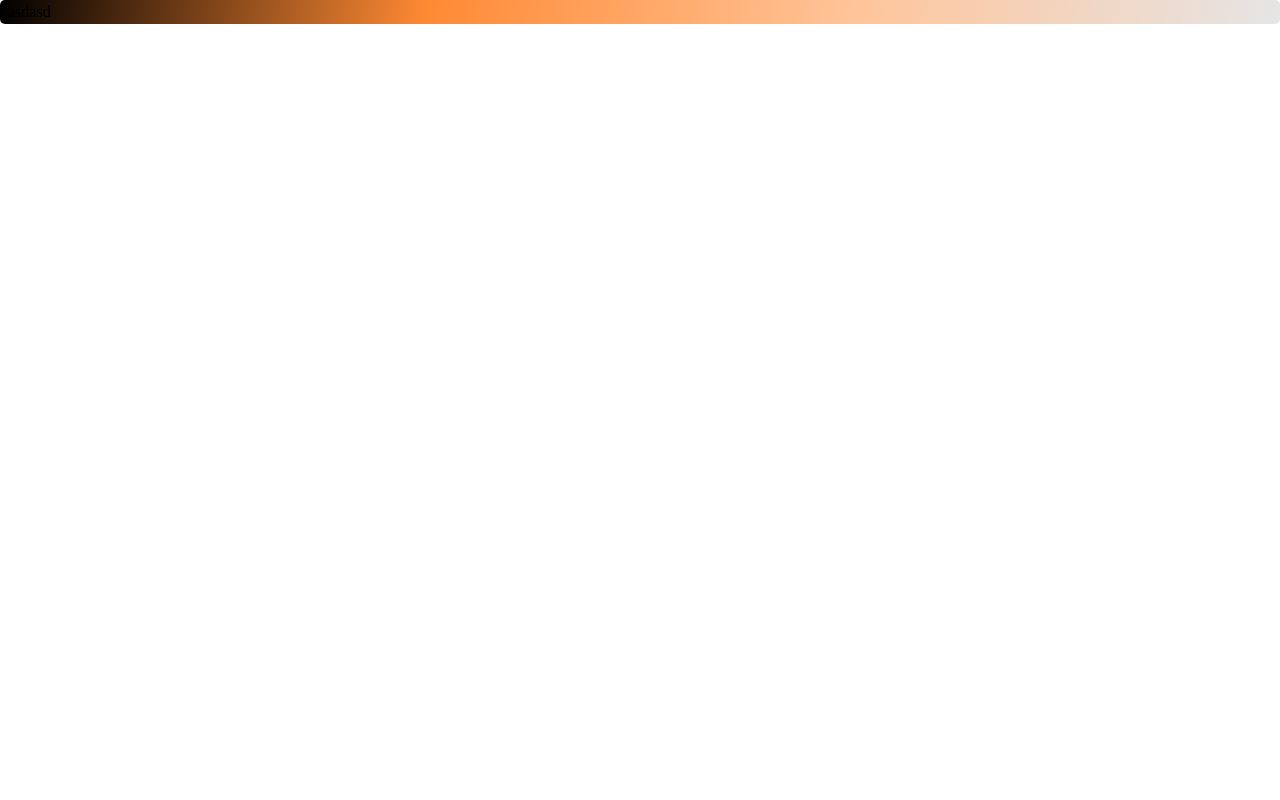
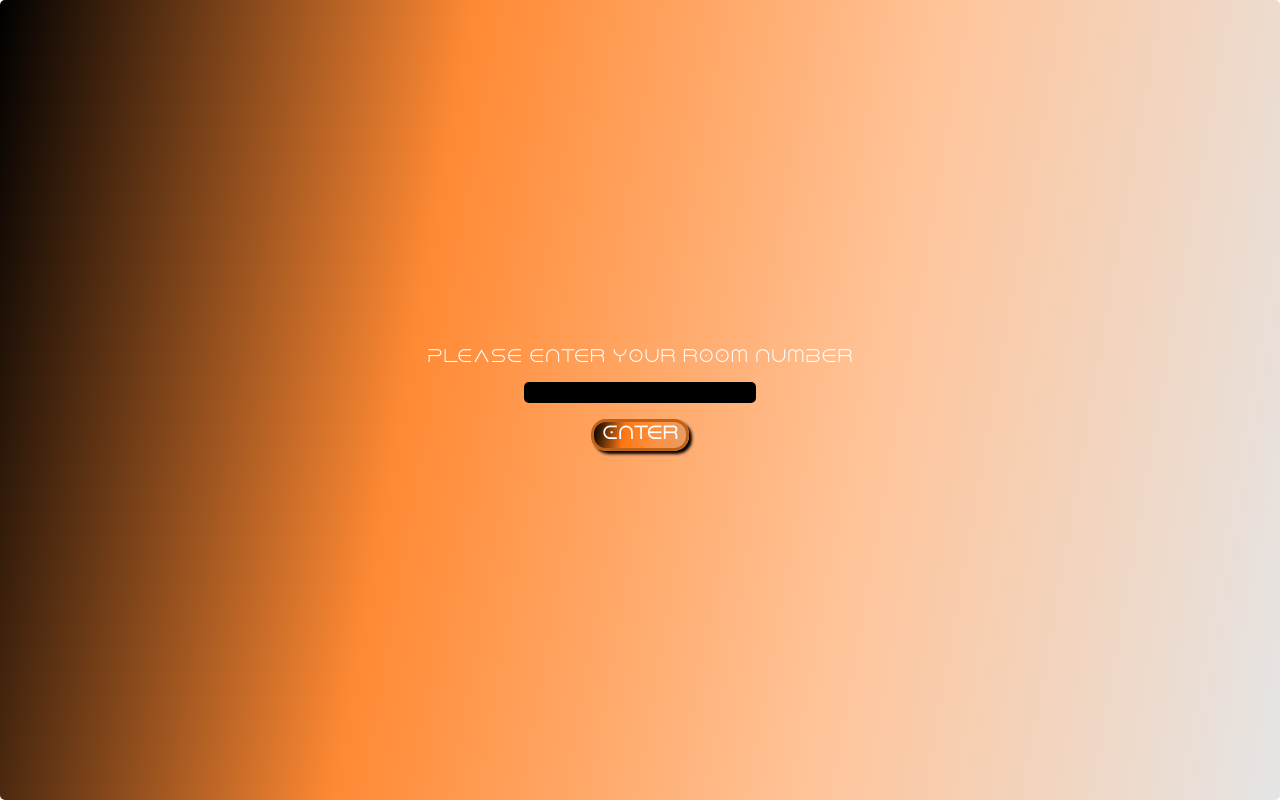
Before and after one commit to Fairdose/dune-counter-app, a Svelte app: page / in a window 1280 px wide. Built offline with nearby package versions, Linux system fonts and the light colour scheme.

Commit message:
Routed components added - Join Room UI done - Added increment/decrement buttons

```diff
--- a/src/App.svelte
+++ b/src/App.svelte
@@ -1,6 +1,6 @@
 <script>
-    import { Router, Route, Link } from 'svelte-navigator'
-    import Home from "./routes/Home.svelte";
+    import { Router, Route, navigate } from 'svelte-navigator'
+    import Home from "./routes/Home.svelte"
     import Counter from './routes/[room].svelte'
 </script>
 
--- a/src/assets/_variables.scss
+++ b/src/assets/_variables.scss
@@ -0,0 +1,2 @@
+$def-font: dune_font, sans-serif, Tahoma;
+$dune-bck: linear-gradient(100deg, rgb(0, 0, 0), rgba(255, 108, 0, 0.8), rgba(255, 108, 0, 0.4), rgba(0, 0, 0, 0.1))
--- a/src/routes/Home.svelte
+++ b/src/routes/Home.svelte
@@ -1,13 +1,78 @@
+<script>
+    import {navigate} from "svelte-navigator";
+
+    let room = ''
+</script>
+
 <main id="waiting-room">
-    asdasd
+    <div class="input-section">
+        <label>
+            <p>Please enter your room number</p>
+            <input bind:value={room} type="tel" maxlength="6">
+        </label>
+        <button on:click={navigate(`/room/${room}`, {replace: true})}>Enter</button>
+    </div>
 </main>
 
 <style lang="scss">
-  @use "src/assets/_variables.scss";
+  @import "src/assets/_variables.scss";
 
   #waiting-room {
+    font-family: $def-font;
+    background: $dune-bck;
     border-radius: 5px;
+    color: white;
     padding: 0.2em 0.5em;
-    background: linear-gradient(100deg, rgb(0, 0, 0), rgba(255, 108, 0, 0.8), rgba(255, 108, 0, 0.4), rgba(0, 0, 0, 0.1));
+    height: calc(100vh - 0.4em);
+    display: flex;
+    justify-content: center;
+    align-items: center;
+
+    .input-section {
+      display: flex;
+      flex-direction: column;
+      justify-content: center;
+      align-items: center;
+
+      label {
+        display: flex;
+        flex-direction: column;
+        max-width: 50vw;
+        text-align: center;
+        justify-content: center;
+        align-items: center;
+
+        input {
+          background: black;
+          border: none;
+          border-radius: 5px;
+          padding: 3px 5px;
+          text-align: center;
+          color: aliceblue;
+          font-family: $def-font;
+        }
+      }
+
+      button {
+        font-family: $def-font;
+        padding: 0.3em 0.5em;
+        font-weight: bolder;
+        color: white;
+        background: $dune-bck;
+        border: 3px solid #bf6116;
+        border-radius: 15px;
+        font-size: 1em;
+        margin-top: 1em;
+        margin-bottom: 1em;
+        box-shadow: 3px 3px 3px black;
+        cursor: pointer;
+        transition: transform 100ms ease-in, box-shadow 200ms ease-in-out;
+
+        &:active {
+          transform: translate(1px, 2px);
+          box-shadow: 0 0 0 black;
+        }
+      }
+    }
   }
 </style>
--- a/src/routes/[room].svelte
+++ b/src/routes/[room].svelte
@@ -1,7 +1,6 @@
 <script>
     import {useParams, navigate} from "svelte-navigator"
 
-    const isAdmin = false
     const params = useParams()
 
     !$params.room && navigate('/')
@@ -12,14 +11,13 @@
         extendedTask: []
     }
 
-    let ws = new WebSocket(`${import.meta.env.VITE_SOCKET_URL}?u=a&uType=admin&room=${$params.room}`)
+    let ws = new WebSocket(`${import.meta.env.VITE_SOCKET_URL}?u=a&user=admin&room=${$params.room}`)
 
     ws.onmessage = (event) => {
         points = JSON.parse(event.data)
     }
 
     ws.onerror = (event) => {
-        ws = new WebSocket(`${import.meta.env.VITE_SOCKET_URL}?u=a&uType=admin&room=${$params.room}`)
         console.log(event)
     }
 
@@ -30,46 +28,51 @@
     const sendPoints = async () => {
         await ws.send(JSON.stringify(points))
     }
-
-    /*
-    let pingWs = setInterval(() => {
-        ws.send([0x9])
-    },10000)
-*/
-
 </script>
 
 <div id="counter-pad">
     <div class="tools"></div>
-    <label class="cp-momentum-counter">
+    <div class="cp-momentum-counter">
         <span>Momentum</span>
-        <input class="sparky" bind:value={points.momentum} on:blur={sendPoints} name="momentum" type="tel">
-    </label>
-    <label class="cp-threat-counter">
+        <span class="points-cta">
+            <button on:click={() => { sendPoints(points.momentum++) }}>+</button>
+            <button on:click={() => { sendPoints(points.momentum--) }}>-</button>
+        </span>
+        <input class="sparky" bind:value={points.momentum} name="momentum" type="tel">
+    </div>
+    <div class="cp-threat-counter">
         <span>Threat</span>
-        <input bind:value={points.threat} on:blur={sendPoints} name="threat" type="tel">
-    </label>
+        <span class="points-cta">
+            <button on:click={() => { sendPoints(points.threat++) }}>+</button>
+            <button on:click={() => { sendPoints(points.threat--) }}>-</button>
+        </span>
+        <input bind:value={points.threat} name="threat" type="tel">
+    </div>
     {#each points.extendedTask as eTask}
-        <label class="cp-extended-counter">
-    <span>Extended Task <br>
-      <em>({eTask.name})</em>
-    </span>
-            <input bind:value={eTask.value} disabled={!isAdmin} name="extended-task" on:blur={sendPoints}
-                   type="tel">
-        </label>
+        <div class="cp-extended-counter">
+            <span>
+                Extended Task <br>
+                <em>({eTask.name})</em>
+            </span>
+            <span class="points-cta">
+                <button on:click={() => { sendPoints(eTask.value++) }}>+</button>
+                <button on:click={() => { sendPoints(eTask.value--) }}>-</button>
+            </span>
+            <input bind:value={eTask.value} name="extended-task" type="tel">
+        </div>
     {/each}
 </div>
 
 <!--suppress CssUnknownTarget -->
 <style lang="scss">
-  @use "src/assets/_variables";
+  @import "src/assets/_variables";
   @font-face {
     font-family: dune_font;
     src: url("/static/fonts/Dune_Rise.ttf");
   }
 
   #counter-pad {
-    font-family: dune_font, sans-serif, Tahoma;
+    font-family: $def-font;
     display: flex;
     flex-direction: column;
     width: 100%;
@@ -80,7 +83,7 @@
     font-weight: bolder;
     color: #e8e8e8;
 
-    & > [class*="-counter"] {
+    [class*="-counter"] {
       display: flex;
       justify-content: space-between;
       align-items: center;
@@ -88,17 +91,37 @@
       border: 2px solid #464646;
       border-radius: 5px;
       padding: 0.2em 0.5em;
-      background: linear-gradient(100deg, rgb(0, 0, 0), rgba(255, 108, 0, 0.8), rgba(255, 108, 0, 0.4), rgba(0, 0, 0, 0.1));
+      background: $dune-bck;
+
+      &[class*="extended"] {
+        & > span {
+          font-size: 0.6em;
+        }
+      }
 
       &:last-of-type {
         margin-bottom: 0;
       }
 
       & > span {
-        margin-right: 1em;
+        margin-right: 15px;
 
         & > em {
           font-size: 0.65em;
+        }
+        &.points-cta {
+          margin-left: auto;
+          display: flex;
+          button {
+            color: black;
+            width: 1.7em;
+            height: 1.7em;
+            display: flex;
+            align-items: center;
+            justify-content: center;
+            margin: 3px;
+            cursor: pointer;
+          }
         }
       }
 
```
